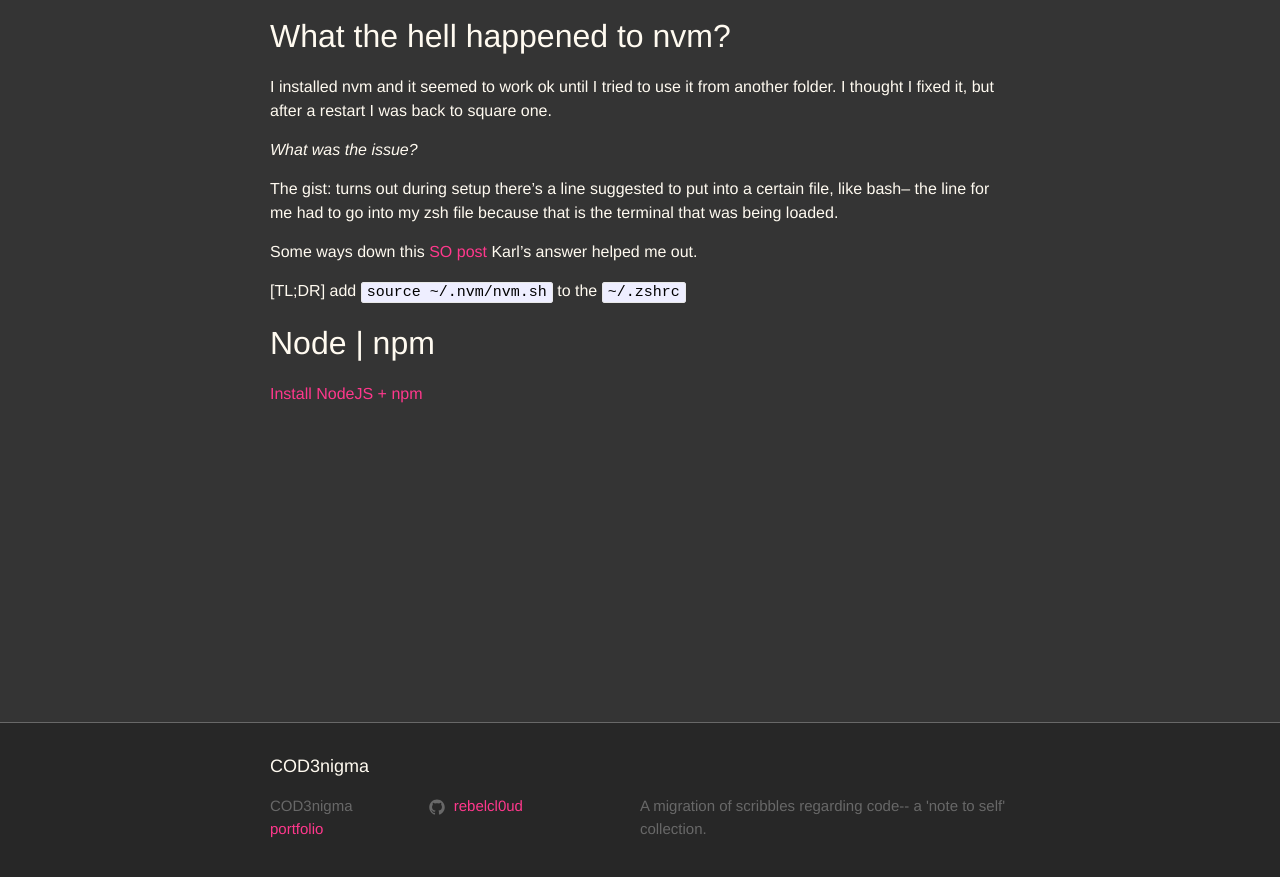
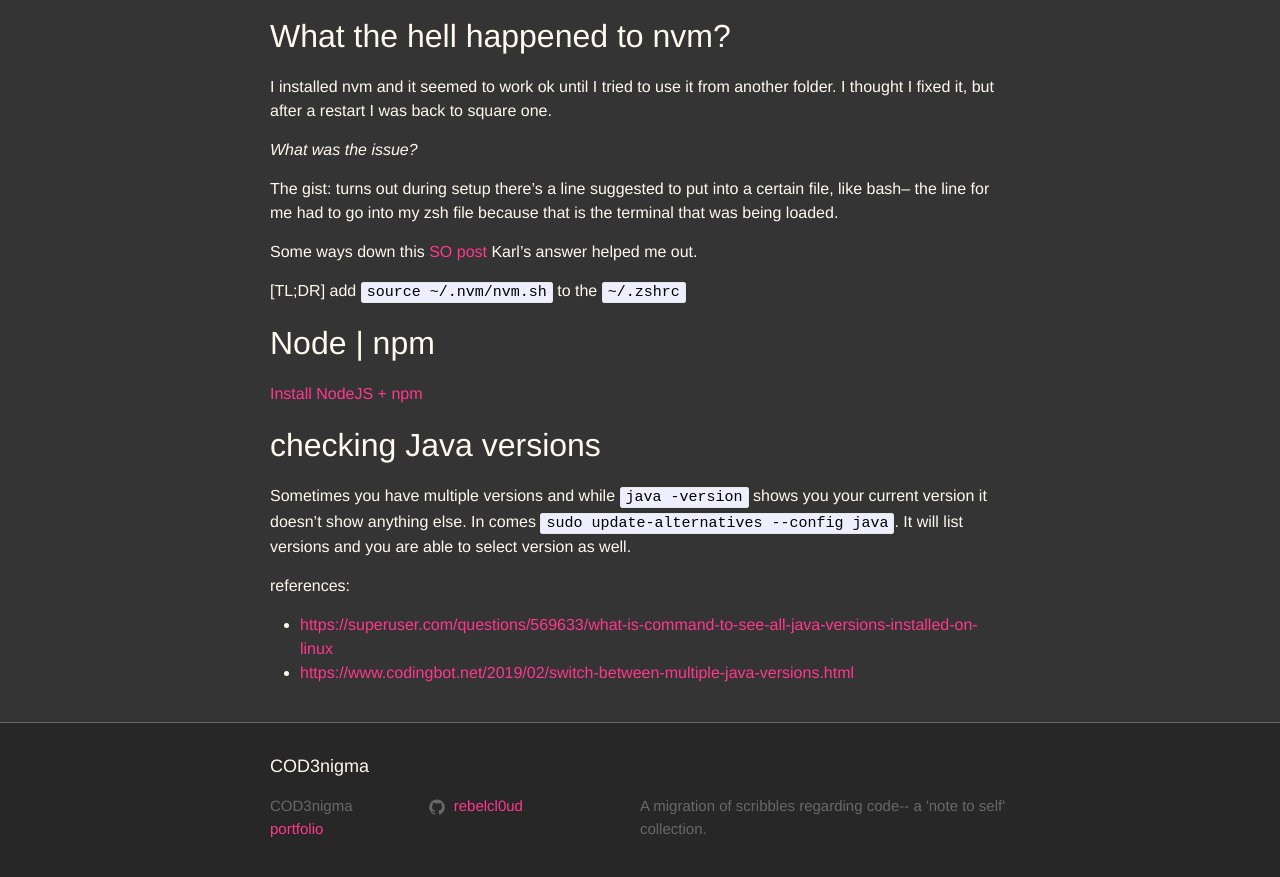
Before and after one commit to rebelcl0ud/blog, a Jekyll site: the page built from _posts/2019-05-01-[67]-hello-linux.markdown, in a window 1280 px wide and 900 px high, scrolled down 629 px. Shown: the top 877 px of the window. Built offline with Jekyll 4.4.1, drawn with Linux system fonts in a browser that asks for light colours.

Commit message:
add: check Java versions section

```diff
--- a/_posts/2019-05-01-[67]-hello-linux.markdown
+++ b/_posts/2019-05-01-[67]-hello-linux.markdown
@@ -31,3 +31,10 @@ Some ways down this [SO post](https://stackoverflow.com/questions/16904658/node-
 
 ## Node | npm
 [Install NodeJS + npm](https://itsfoss.com/install-nodejs-ubuntu/)
+
+## checking Java versions
+Sometimes you have multiple versions and while `java -version` shows you your current version it doesn't show anything else. In comes `sudo update-alternatives --config java`. It will list versions and you are able to select version as well.
+
+references:
+  - [https://superuser.com/questions/569633/what-is-command-to-see-all-java-versions-installed-on-linux](https://superuser.com/questions/569633/what-is-command-to-see-all-java-versions-installed-on-linux)
+  - [https://www.codingbot.net/2019/02/switch-between-multiple-java-versions.html](https://www.codingbot.net/2019/02/switch-between-multiple-java-versions.html)
```
